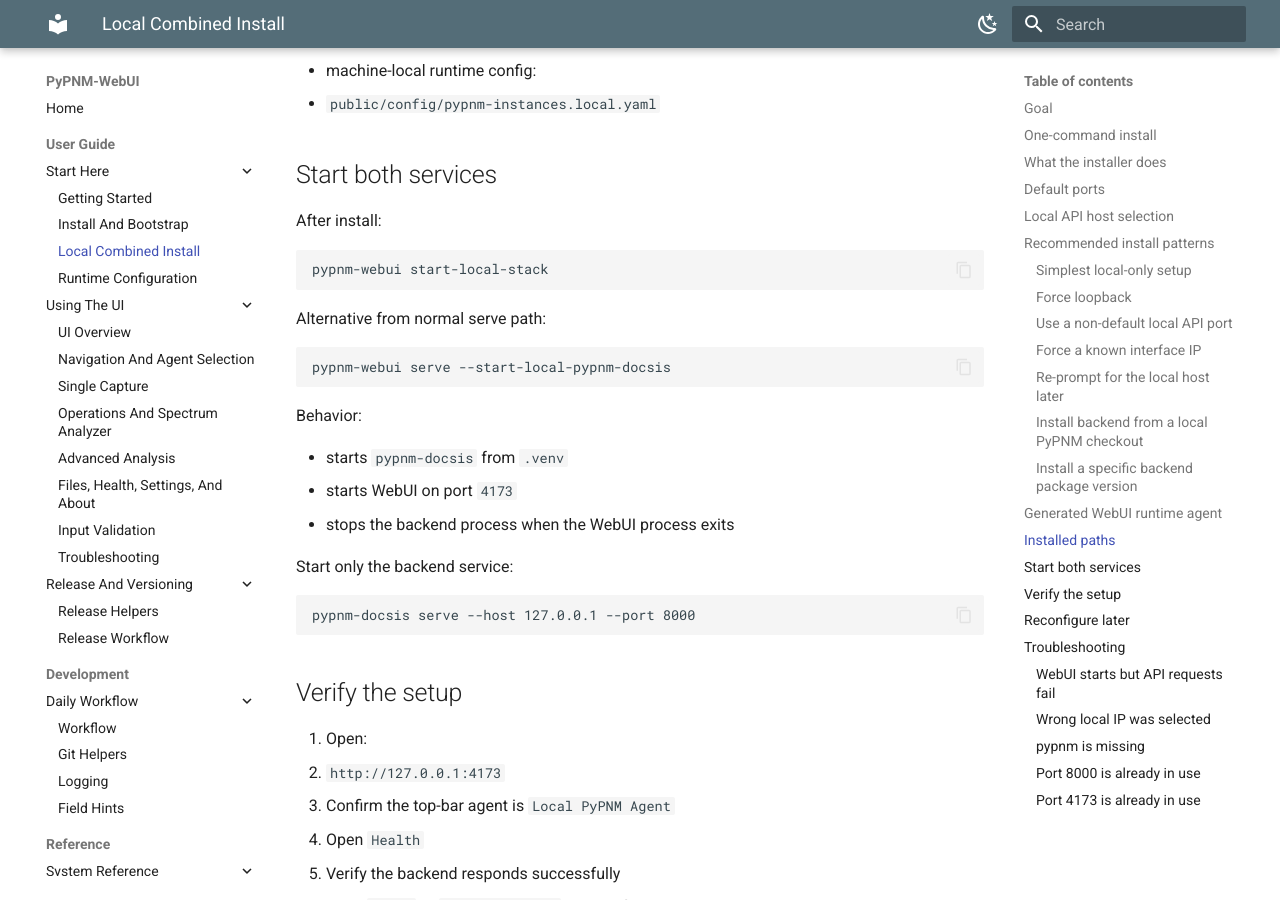
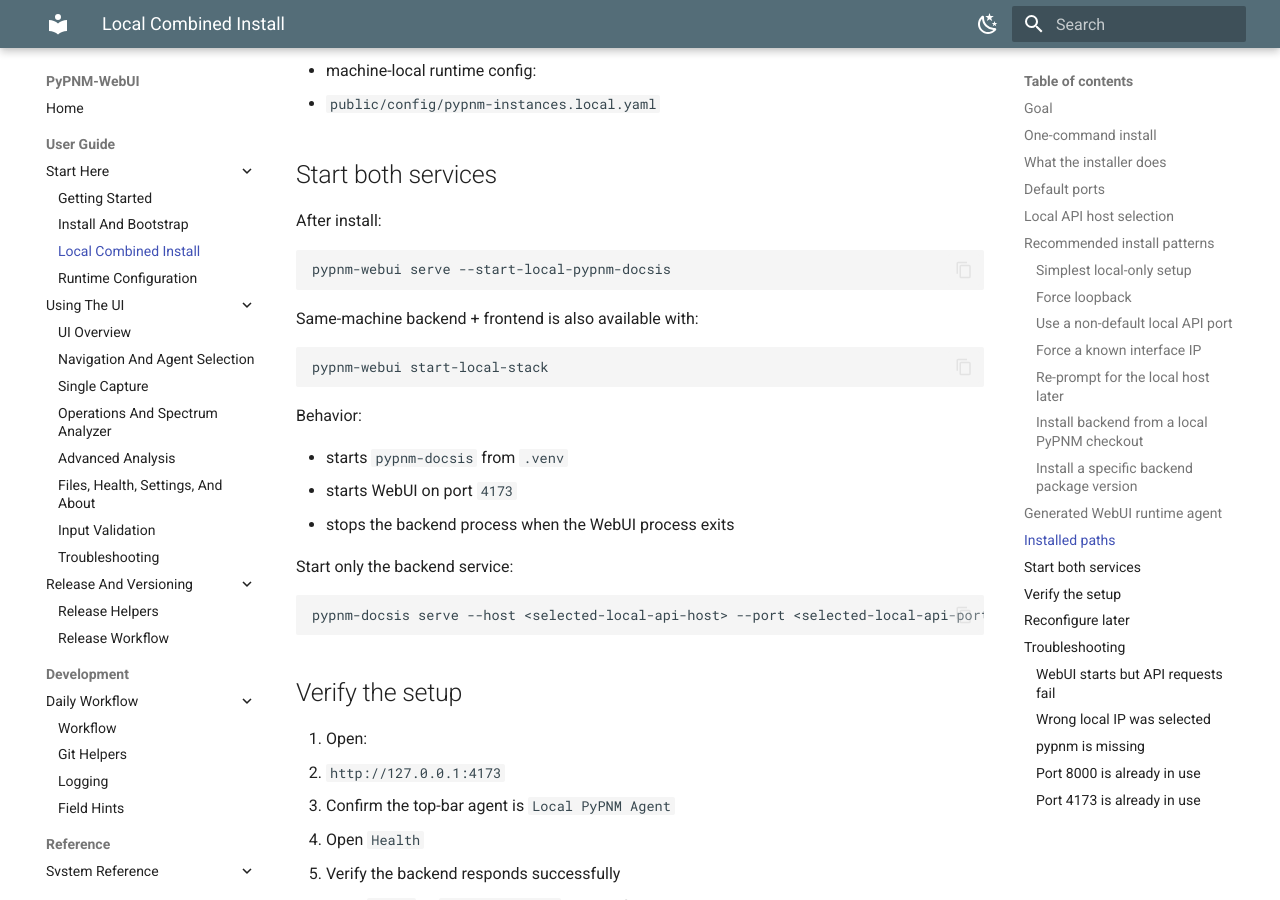
Before and after one commit to PyPNMApps/PyPNM-WebUI, an MkDocs documentation site: the page built from docs/user/local-combined-install.md, in a window 1280 px wide and 900 px high, scrolled down 4255 px. Built offline with MkDocs 1.6.1 and Material for MkDocs 9.7.7, drawn with Linux system fonts in a browser that asks for light colours.

Commit message:
Docs: Align MVP startup guidance for local combined mode - make serve --start-local-pypnm-docsis the primary same-machine flow - keep start-local-stack documented as a current alternate startup path - remove legacy wording from user-facing startup instructions - update backend-only examples to use selected host and port placeholders - refresh install combined and troubleshooting docs for consistent wording - 2026-03-27 11:53:18

````diff
--- a/docs/user/local-combined-install.md
+++ b/docs/user/local-combined-install.md
@@ -181,13 +181,13 @@
 After install:
 
 ```bash
-pypnm-webui start-local-stack
+pypnm-webui serve --start-local-pypnm-docsis
 ```
 
-Alternative from normal serve path:
+Same-machine backend + frontend is also available with:
 
 ```bash
-pypnm-webui serve --start-local-pypnm-docsis
+pypnm-webui start-local-stack
 ```
 
 Behavior:
@@ -199,7 +199,7 @@
 Start only the backend service:
 
 ```bash
-pypnm-docsis serve --host 127.0.0.1 --port 8000
+pypnm-docsis serve --host <selected-local-api-host> --port <selected-local-api-port>
 ```
 
 ## Verify the setup
````
Also changed, not shown: README.md (+7 -1 lines), docs/user/install-and-bootstrap.md (+2 -2 lines), docs/user/troubleshooting.md (+1 -1 lines), 1 other file.
